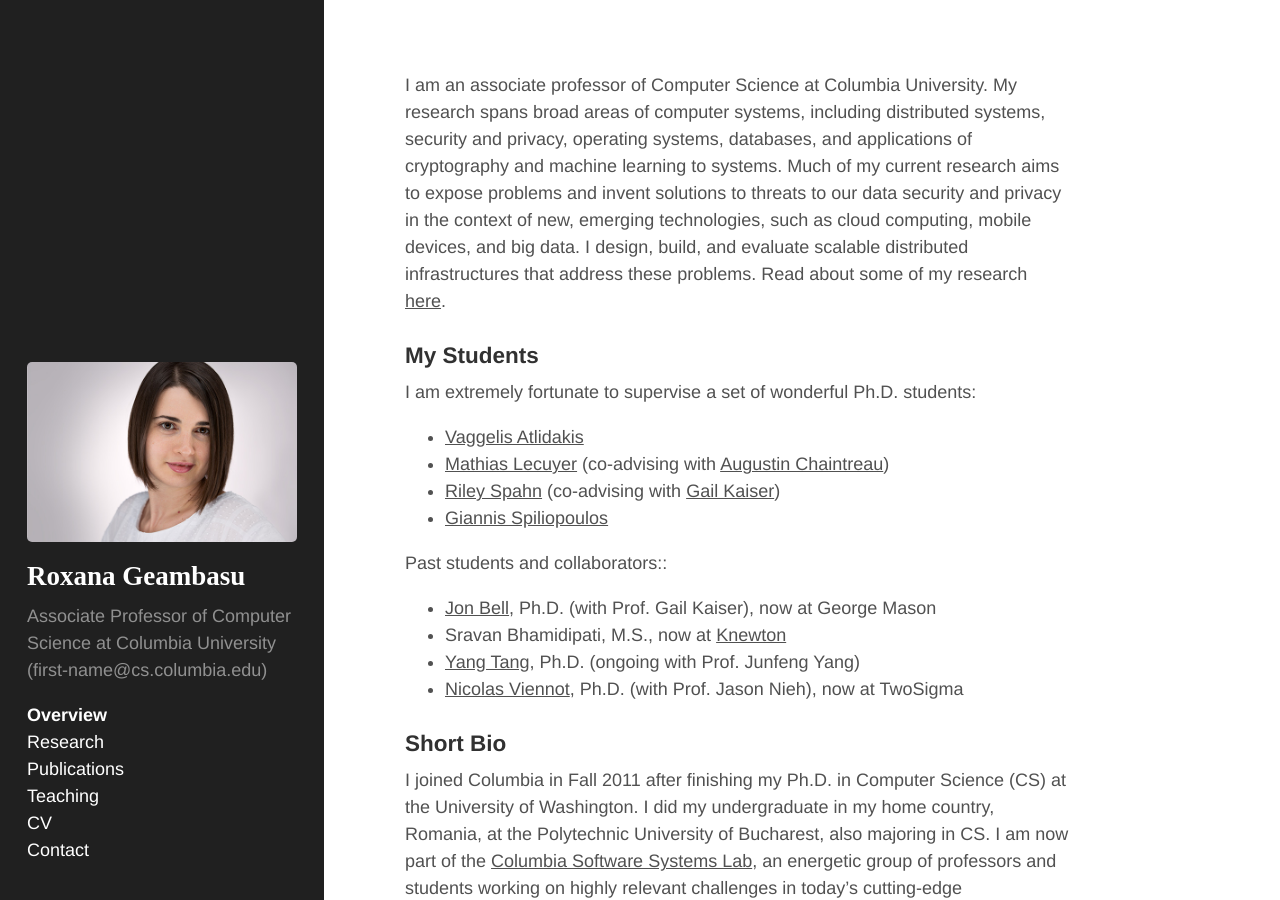
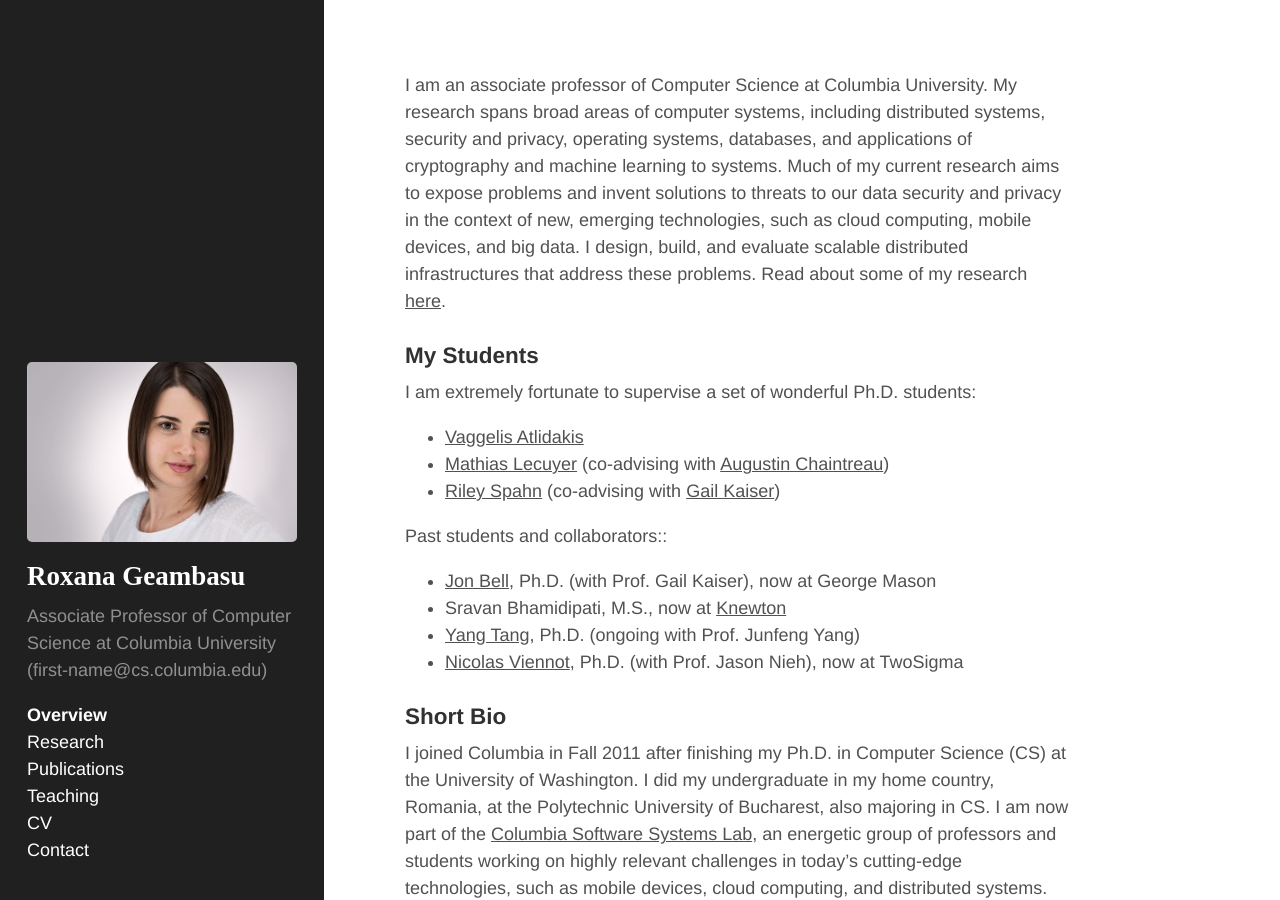
Before and after one commit to roxanageambasu/roxanageambasu.github.io, a Jekyll site: the page built from index.md, in a window 1280 px wide and 900 px high. Built offline with Jekyll 4.4.1, drawn with Linux system fonts in a browser that asks for light colours.

Commit message:
rm yannis

```diff
--- a/index.md
+++ b/index.md
@@ -18,7 +18,6 @@ I am extremely fortunate to supervise a set of wonderful Ph.D. students:
 * [Mathias Lecuyer](http://www.cs.columbia.edu/~mathias/) (co-advising with [Augustin Chaintreau](http://www.cs.columbia.edu/~augustin/))
 * [Riley Spahn](http://www.cs.columbia.edu/~riley/) (co-advising with [Gail
   Kaiser](http://www.cs.columbia.edu/~kaiser/))
-* [Giannis Spiliopoulos](http://spiliopoulos.github.io/)
 
 Past students and collaborators::
 * [Jon Bell](http://jonbell.net), Ph.D. (with Prof. Gail Kaiser), now at George Mason
```
